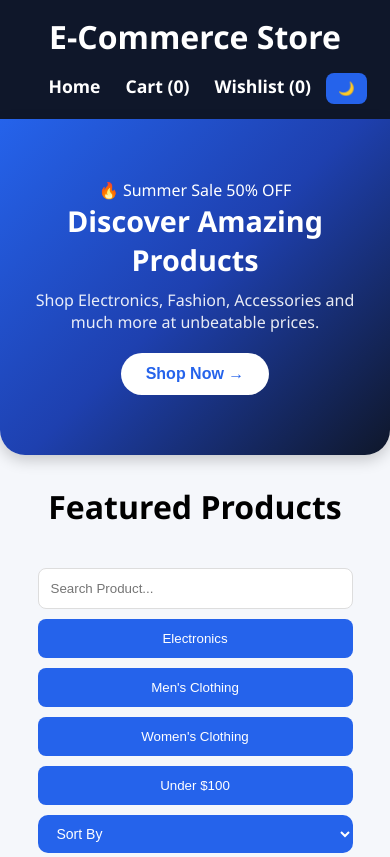
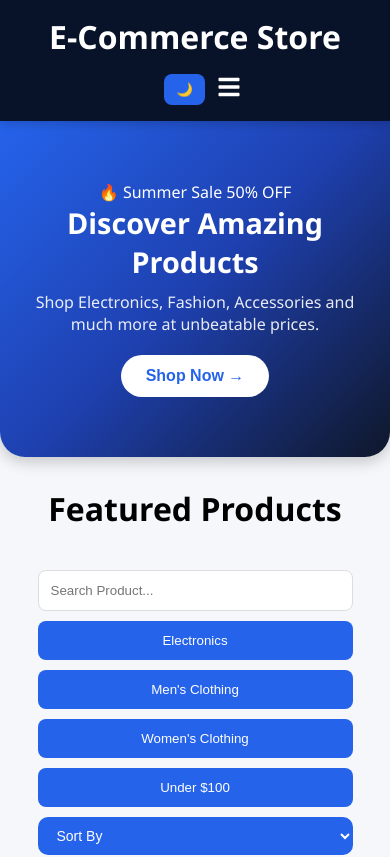
Before and after one commit to sindhukumarray/ecommerce-storefront, a React (Create React App) app: page / in a window 390 px wide. Shown: the top 857 px of the page. Built offline with nearby package versions, Linux system fonts and the light colour scheme; no server answers.

Commit message:
Create responsive navbar and hamburger menu

```diff
--- a/src/components/Navbar/Navbar.jsx
+++ b/src/components/Navbar/Navbar.jsx
@@ -1,8 +1,15 @@
 import { useState } from "react";
 import { Link } from "react-router-dom";
 import { useSelector } from "react-redux";
+import { FaBars, FaTimes } from "react-icons/fa";
 
 function Navbar() {
+  const [darkMode, setDarkMode] =
+    useState(false);
+
+  const [menuOpen, setMenuOpen] =
+    useState(false);
+
   const cartItems = useSelector(
     (state) => state.cart.items
   );
@@ -11,12 +18,8 @@ function Navbar() {
     (state) => state.wishlist.items
   );
 
-  const [darkMode, setDarkMode] =
-  useState(false);
-
   const toggleTheme = () => {
-  setDarkMode(!darkMode);
-
+    setDarkMode(!darkMode);
     document.body.classList.toggle(
       "dark-theme"
     );
@@ -24,30 +27,84 @@ function Navbar() {
 
   return (
     <nav className="navbar">
-      <h2>E-Commerce Store</h2>
+      <h2 className="logo">
+        E-Commerce Store
+      </h2>
 
-      <div>
-        <Link to="/">
-          Home
-        </Link>
+      <div className="desktop-menu">
+        <Link to="/">Home</Link>
 
         <Link to="/cart">
           Cart ({cartItems.length})
         </Link>
 
         <Link to="/wishlist">
-          Wishlist ({wishlistItems.length})
+          Wishlist (
+          {wishlistItems.length})
         </Link>
 
         <button
           className="theme-btn"
           onClick={toggleTheme}
         >
-          {darkMode
-            ? "☀️"
-            : "🌙"}
+          {darkMode ? "☀️" : "🌙"}
+        </button>
+      </div>
+
+      <div className="mobile-actions">
+        <button
+          className="theme-btn"
+          onClick={toggleTheme}
+        >
+          {darkMode ? "☀️" : "🌙"}
         </button>
 
+        <div
+          className="menu-icon"
+          onClick={() =>
+            setMenuOpen(!menuOpen)
+          }
+        >
+          {menuOpen ? (
+            <FaTimes />
+          ) : (
+            <FaBars />
+          )}
+        </div>
+      </div>
+
+      <div
+        className={`mobile-menu ${
+          menuOpen ? "active" : ""
+        }`}
+      >
+        <Link
+          to="/"
+          onClick={() =>
+            setMenuOpen(false)
+          }
+        >
+          Home
+        </Link>
+
+        <Link
+          to="/cart"
+          onClick={() =>
+            setMenuOpen(false)
+          }
+        >
+          Cart ({cartItems.length})
+        </Link>
+
+        <Link
+          to="/wishlist"
+          onClick={() =>
+            setMenuOpen(false)
+          }
+        >
+          Wishlist (
+          {wishlistItems.length})
+        </Link>
       </div>
     </nav>
   );
--- a/src/styles/globals.css
+++ b/src/styles/globals.css
@@ -819,9 +819,7 @@ h2 {
   background: #1d4ed8;
 }
 
-/* =========================
-   RESPONSIVE DESIGN
-========================= */
+/*RESPONSIVE DESIGN */
 
 @media (max-width: 1024px) {
 
@@ -917,3 +915,114 @@ h2 {
   }
 
 }
+
+.navbar {
+  background: #081229;
+  color: white;
+
+  display: flex;
+  justify-content: space-between;
+  align-items: center;
+
+  padding: 20px 40px;
+
+  position: relative;
+}
+
+.logo {
+  font-size: 2rem;
+  font-weight: 700;
+}
+
+.desktop-menu {
+  display: flex;
+  align-items: center;
+  gap: 20px;
+}
+
+.desktop-menu a {
+  color: white;
+  text-decoration: none;
+  font-weight: 600;
+}
+
+.mobile-actions {
+  display: none;
+}
+
+.mobile-menu {
+  display: none;
+}
+
+.theme-btn {
+  background: #2563eb;
+  color: white;
+
+  border: none;
+
+  padding: 8px 12px;
+
+  border-radius: 8px;
+
+  cursor: pointer;
+}
+
+/* Mobile */
+
+@media (max-width: 768px) {
+
+  .desktop-menu {
+    display: none;
+  }
+
+  .mobile-actions {
+    display: flex;
+    align-items: center;
+    gap: 12px;
+  }
+
+  .menu-icon {
+    font-size: 24px;
+    cursor: pointer;
+    color: white;
+  }
+
+  .mobile-menu {
+    position: absolute;
+
+    top: 100%;
+    left: 0;
+
+    width: 100%;
+
+    background: #081229;
+
+    flex-direction: column;
+
+    text-align: center;
+
+    padding: 20px;
+
+    gap: 15px;
+
+    z-index: 999;
+  }
+
+  .mobile-menu.active {
+    display: flex;
+  }
+
+  .mobile-menu a {
+    color: white;
+    text-decoration: none;
+    font-weight: 600;
+  }
+
+  .navbar {
+    padding: 15px 20px;
+  }
+
+  .logo {
+    font-size: 1.4rem;
+  }
+}
```
